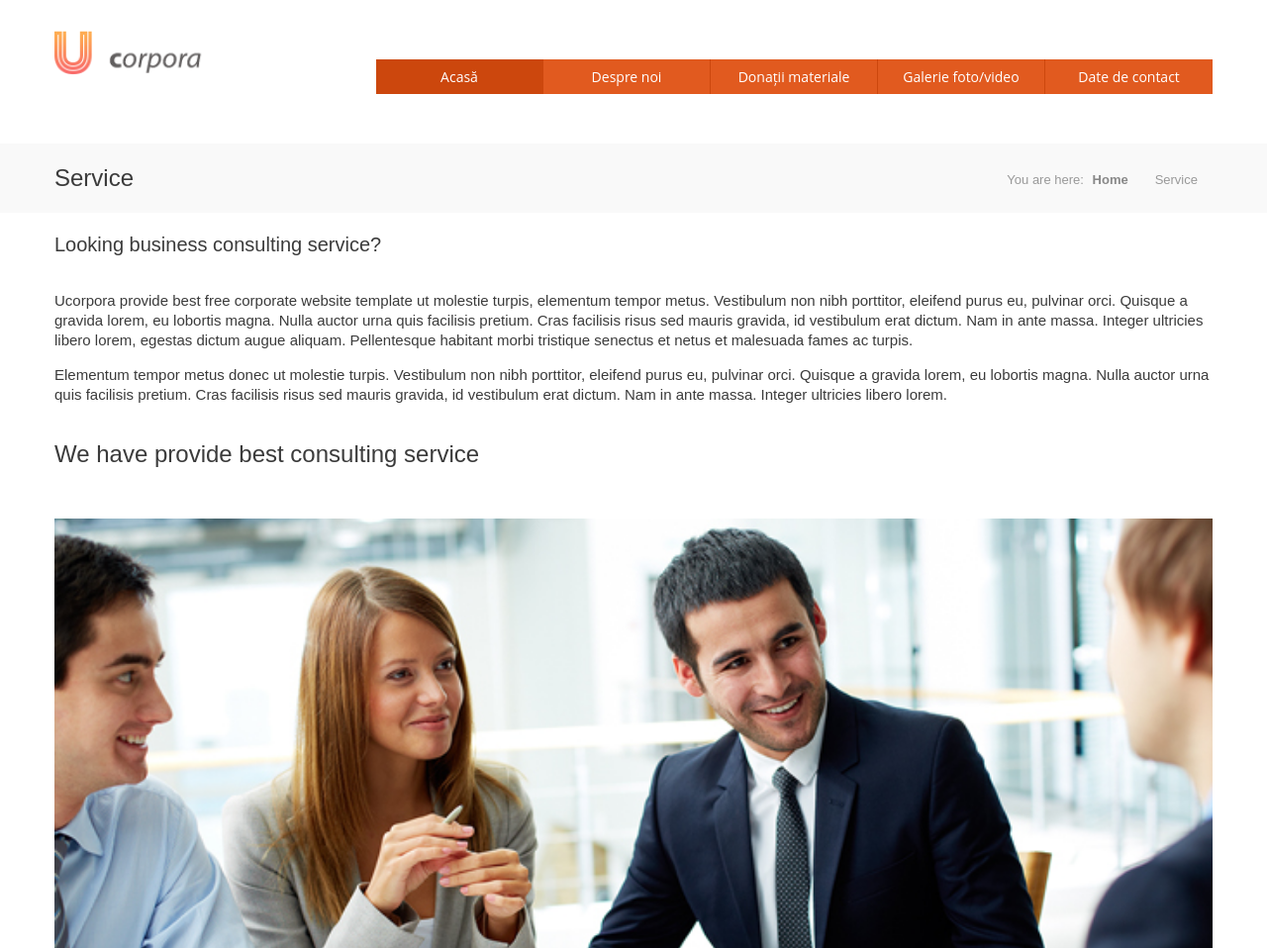
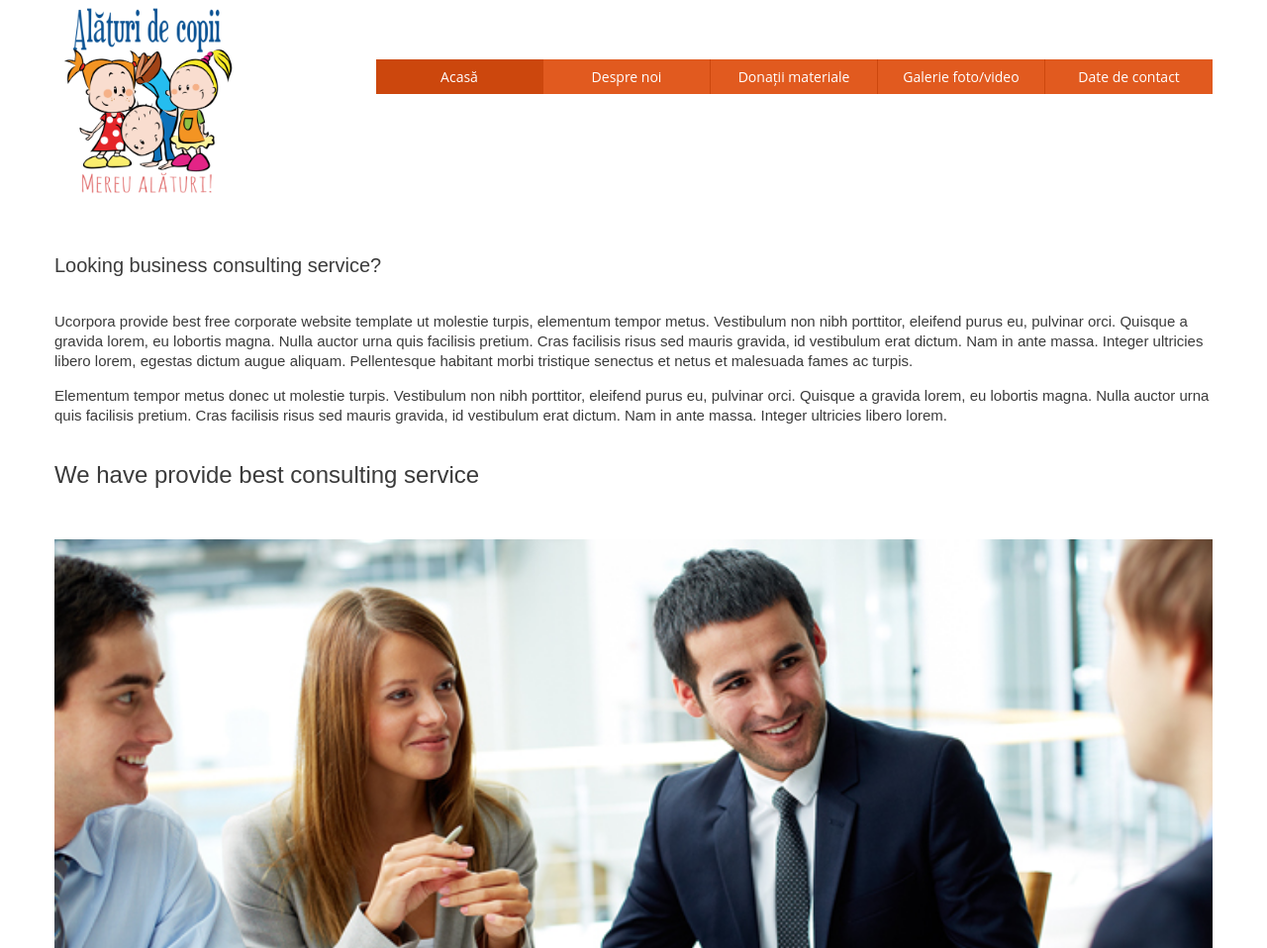
Before and after one commit to lori1988/asociatia, a plain HTML site: page services.htm in a window 1280 px wide. Shown: the top 958 px of the page at 99% size. Drawn offline with Linux system fonts and the light colour scheme; a web font is replaced by a local one.

Commit message:
Update services.htm

```diff
--- a/services.htm
+++ b/services.htm
@@ -48,10 +48,10 @@
     <div class="container">
       <div class="row t-container">
 
-        <!-- Logo -->
+         <!-- Logo -->
         <div class="span3">
           <div class="logo">
-            <a href="index.htm"><img src="img/logo-header.png" alt=""></a>
+            <a href="index.htm"><img src="img/logo.png" alt=""></a>
           </div>
         </div>
 
@@ -76,27 +76,7 @@
 
 <!-- Titlebar
 ================================================== -->
-<section id="titlebar">
-	<!-- Container -->
-	<div class="container">
 
-		<div class="eight columns">
-			<h3 class="left">Service</h3>
-		</div>
-
-		<div class="eight columns">
-			<nav id="breadcrumbs">
-				<ul>
-					<li>You are here:</li>
-					<li><a href="#">Home</a></li>
-					<li>Service</li>
-				</ul>
-			</nav>
-		</div>
-
-	</div>
-	<!-- Container / End -->
-</section>
 
   <!-- Content -->
   <div id="content">
```
